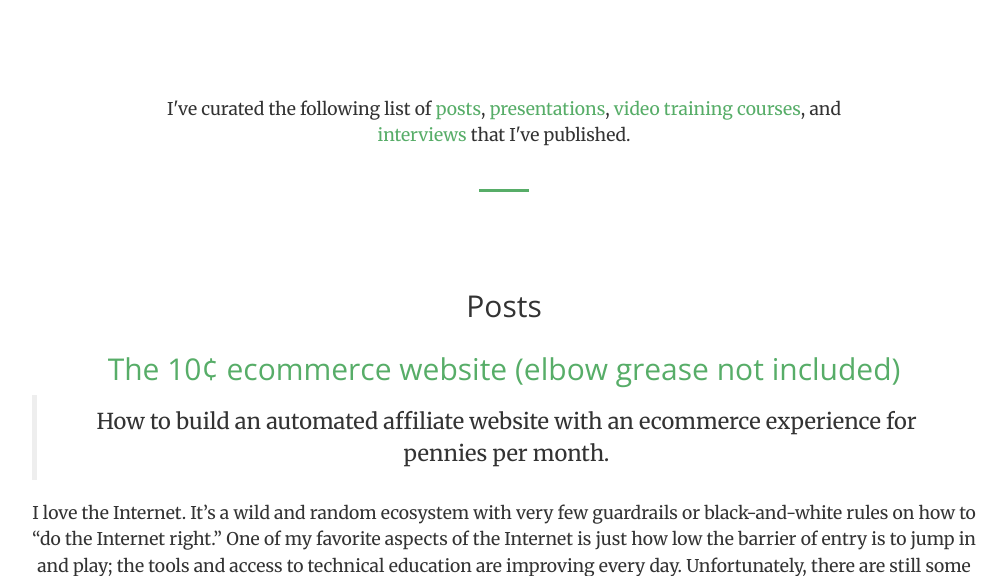
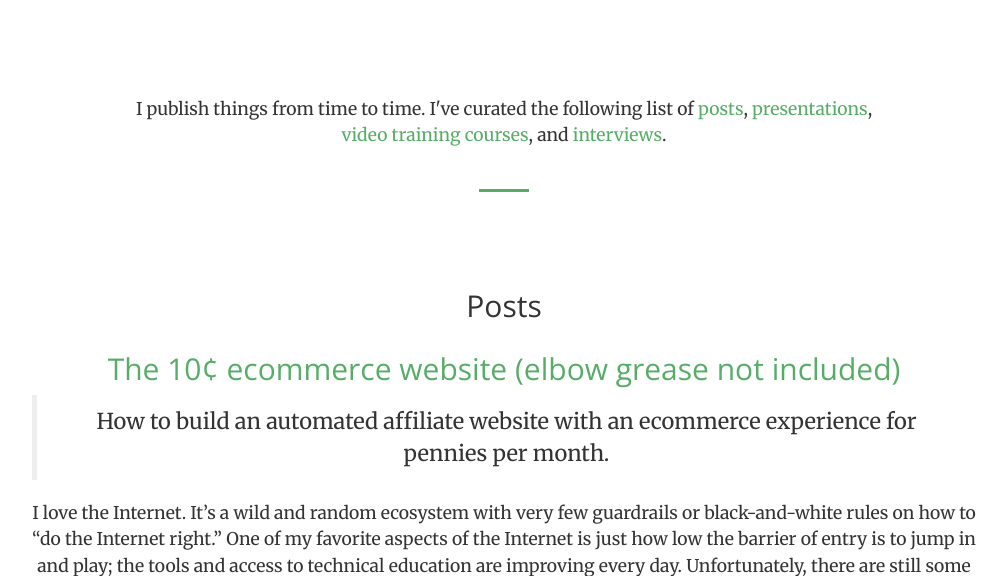
Before and after one commit to stevenmaguire/stevenmaguire.github.io, a Jekyll site: the page built from publications.md, in a window 1280 px wide and 900 px high, cut to the strip 324-900 px from the top of the window. Shown: the whole strip, without its empty margins (136-1143 px from the left). Built offline with Jekyll 4.4.1, drawn with Linux system fonts in a browser that asks for light colours.

Commit message:
Update prose on publication page

```diff
--- a/publications.md
+++ b/publications.md
@@ -10,7 +10,7 @@ description: I've curated the following list of posts, presentations, video trai
     <div class="container">
         <div class="row">
             <div class="col-sm-8 col-sm-offset-2  text-center">
-                <p>I've curated the following list of <a href="#posts" class="page-scroll">posts</a>, <a href="#presentations" class="page-scroll">presentations</a>, <a href="#video-training" class="page-scroll">video training courses</a>, and <a href="#interviews" class="page-scroll">interviews</a> that I've published.</p>
+                <p>I publish things from time to time. I've curated the following list of <a href="#posts" class="page-scroll">posts</a>, <a href="#presentations" class="page-scroll">presentations</a>, <a href="#video-training" class="page-scroll">video training courses</a>, and <a href="#interviews" class="page-scroll">interviews</a>.</p>
             </div>
         </div>
     </div>
```
